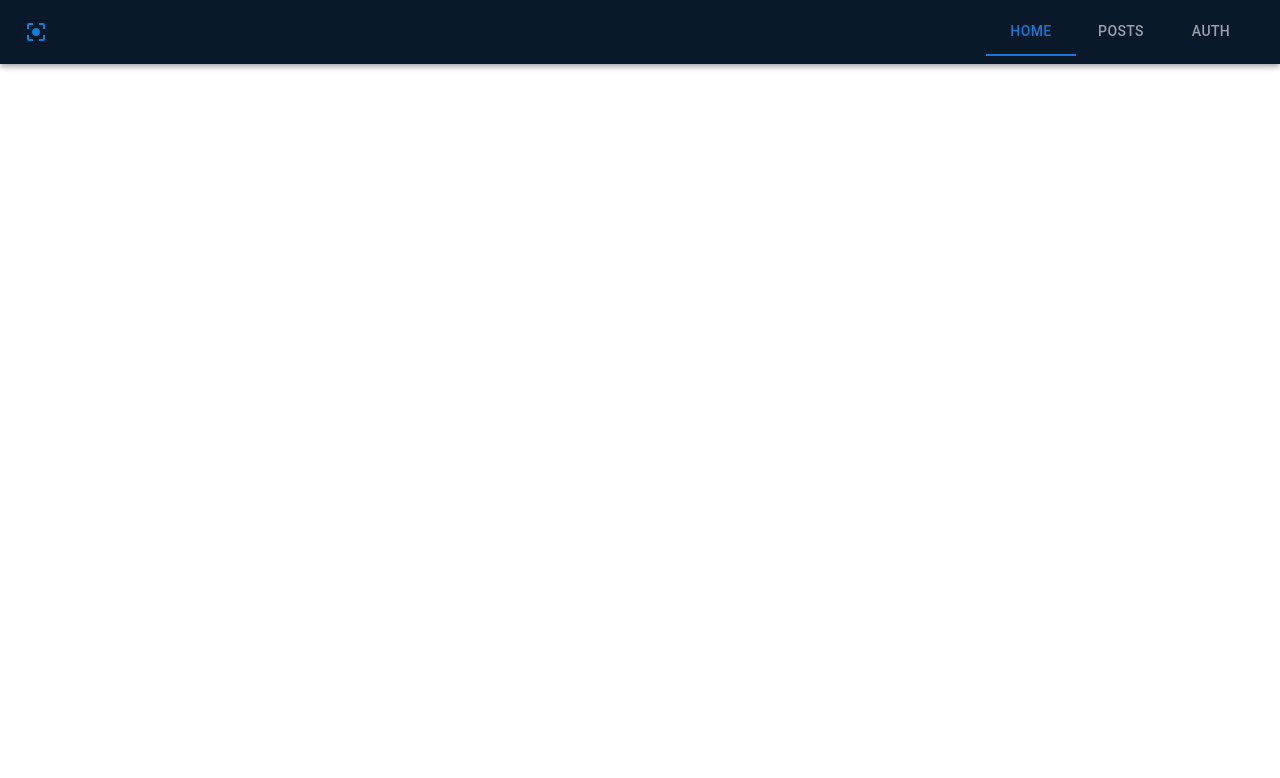
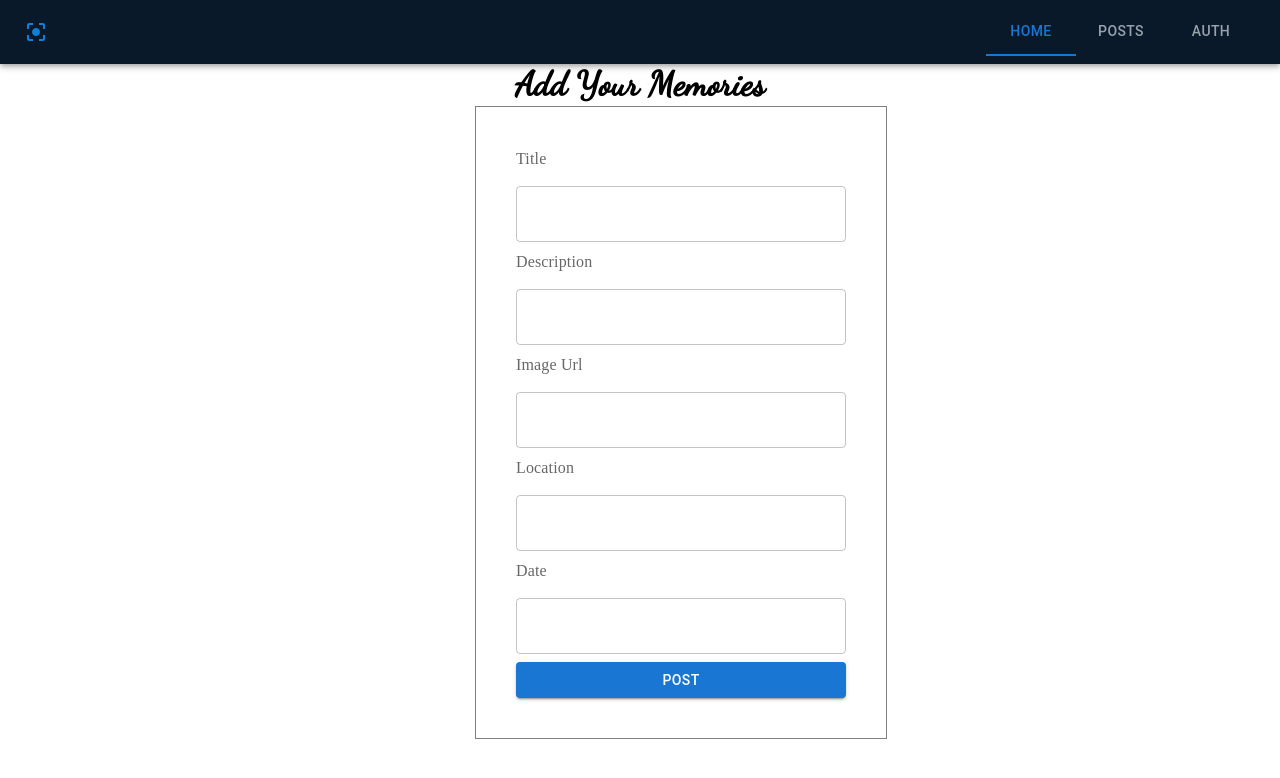
Before and after one commit to Mukesh-A/Share-Me-2.0, a React (Create React App) app in the folder frontend/: page /add in a window 1280 px wide. Before the commit this address had no page. Shown: the top 778 px of the page. Built offline with nearby package versions, Linux system fonts and the light colour scheme.

Commit message:
Add post

```diff
--- a/frontend/src/App.js
+++ b/frontend/src/App.js
@@ -3,7 +3,9 @@ import { Route, Routes } from "react-router-dom";
 import Auth from "./auth/Auth";
 import Header from "./header/Header";
 import Home from "./home/Home";
+import Add from "./posts/Add";
 import Posts from "./posts/Posts";
+import Profile from "./profile/Profile";
 
 function App() {
   const isLoggedIn = useSelector((state) => state.isLoggedIn);
@@ -19,6 +21,8 @@ function App() {
           <Route path="/" element={<Home />} />
           <Route path="/posts" element={<Posts />} />
           <Route path="/auth" element={<Auth />} />
+          <Route path="/add" element={<Add />} />
+          <Route path="/profile" element={<Profile />} />
         </Routes>
       </section>
     </div>
--- a/frontend/src/auth/Auth.js
+++ b/frontend/src/auth/Auth.js
@@ -1,8 +1,12 @@
 import { Box, Button, FormLabel, TextField, Typography } from "@mui/material";
 import React, { useState } from "react";
+import { useDispatch } from "react-redux";
 import { sendAuthRequest } from "../api/helpers";
+import { authActions } from "../store";
 
 const Auth = () => {
+  const dispatch = useDispatch();
+
   const [isSignup, setIsSignup] = useState(true);
   const [inputs, setInputs] = useState({ name: "", email: "", password: "" });
   const handelChange = (e) => {
@@ -14,11 +18,17 @@ const Auth = () => {
     if (isSignup) {
       console.log("signup");
       sendAuthRequest(true, inputs)
-        .then((resData) => console.log(resData))
+        .then((resData) => localStorage.setItem("userId", resData.user._id))
+        .then(() => {
+          dispatch(authActions.login());
+        })
         .catch((err) => console.log(err));
     } else {
       sendAuthRequest(false, inputs)
-        .then((resData) => console.log(resData))
+        .then((resData) => localStorage.setItem("userId", resData.id))
+        .then(() => {
+          dispatch(authActions.login());
+        })
         .catch((err) => console.log(err));
     }
   };
@@ -80,7 +90,6 @@ const Auth = () => {
           </Button>
           <Button
             onClick={() => setIsSignup(!isSignup)}
-            type="submit"
             variant="outlined"
             sx={{ mt: 1, borderRadius: 5 }}
           >
--- a/frontend/src/header/Header.js
+++ b/frontend/src/header/Header.js
@@ -2,8 +2,11 @@ import React, { useState } from "react";
 import { AppBar, Tab, Tabs, Toolbar } from "@mui/material";
 import CenterFocusStrongIcon from "@mui/icons-material/CenterFocusStrong";
 import { Link } from "react-router-dom";
+import { useSelector } from "react-redux";
 const linkArray = ["home", "posts", "auth"];
+const loggedInLinks = ["home", "posts", "add", "profile"];
 const Header = () => {
+  const isLoggedIn = useSelector((state) => state.isLoggedIn);
   const [value, setValue] = useState(0);
   return (
     //sx mean extra styling
@@ -19,17 +22,26 @@ const Header = () => {
           }}
           sx={{ ml: "auto", textDecoration: "none" }}
         >
-          {linkArray.map((link) => (
+          {isLoggedIn
+            ? loggedInLinks.map((link) => (
                 <Tab
                   LinkComponent={Link}
                   to={`/${link === "home" ? "" : link}`}
                   sx={{
                     color: "#98A2AB",
                     textDecoration: "none",
-                // ":hover": {
-                //   textDecoration: "underline",
-                //   textUnderlineOffset: "5px",
-                // },
+                  }}
+                  key={link}
+                  label={link}
+                />
+              ))
+            : linkArray.map((link) => (
+                <Tab
+                  LinkComponent={Link}
+                  to={`/${link === "home" ? "" : link}`}
+                  sx={{
+                    color: "#98A2AB",
+                    textDecoration: "none",
                   }}
                   key={link}
                   label={link}
--- /dev/null
+++ b/frontend/src/posts/Add.js
@@ -0,0 +1,49 @@
+import { Box, Button, FormLabel, TextField, Typography } from "@mui/material";
+import React from "react";
+
+const Add = () => {
+  return (
+    <Box
+      width={"100vw"}
+      height={"100%"}
+      display="flex"
+      flexDirection={"column"}
+      // justifyContent={"center"}
+      alignItems={"center"}
+    >
+      <Typography
+        variant="h4"
+        fontWeight={"bold"}
+        fontFamily={"dancing script"}
+      >
+        Add Your Memories
+      </Typography>
+      <form>
+        <Box
+          width={"100%"}
+          border={"1px solid grey"}
+          padding={5}
+          display="flex"
+          margin={"auto"}
+          flexDirection={"column"}
+        >
+          <FormLabel sx={{ fontFamily: "quicksand" }}>Title</FormLabel>
+          <TextField margin="normal" />
+          <FormLabel sx={{ fontFamily: "quicksand" }}>Description</FormLabel>
+          <TextField margin="normal" />
+          <FormLabel sx={{ fontFamily: "quicksand" }}>Image Url</FormLabel>
+          <TextField margin="normal" />
+          <FormLabel sx={{ fontFamily: "quicksand" }}>Location</FormLabel>
+          <TextField margin="normal" />
+          <FormLabel sx={{ fontFamily: "quicksand" }}>Date</FormLabel>
+          <TextField margin="normal" />
+          <Button padding={"5px"} variant="contained">
+            Post
+          </Button>
+        </Box>
+      </form>
+    </Box>
+  );
+};
+
+export default Add;
--- /dev/null
+++ b/frontend/src/profile/Profile.js
@@ -0,0 +1,9 @@
+import React from 'react'
+
+const Profile = () => {
+  return (
+    <div>Profile</div>
+  )
+}
+
+export default Profile
```
Lines whose indentation alone changed are shown as unchanged.
